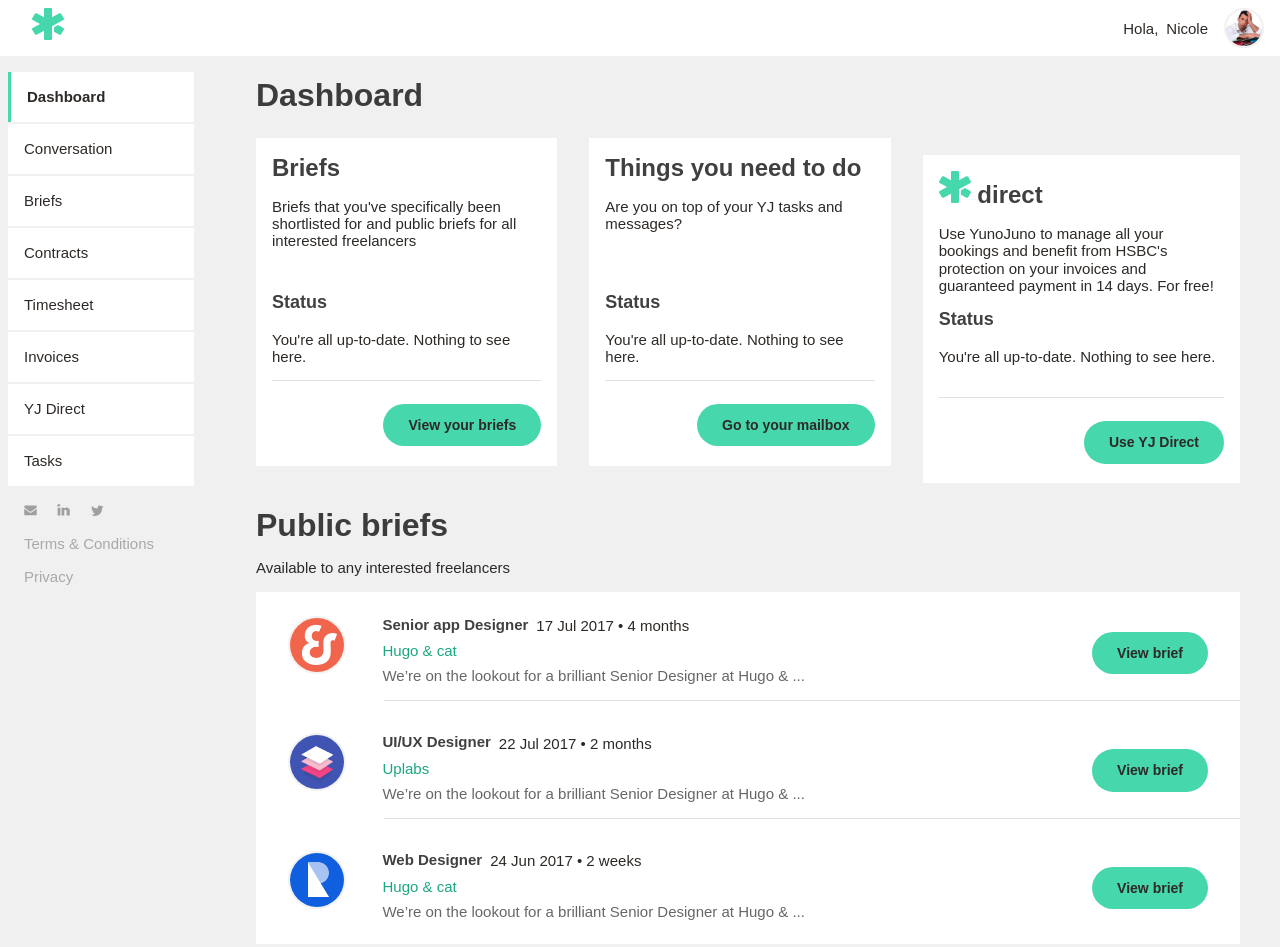
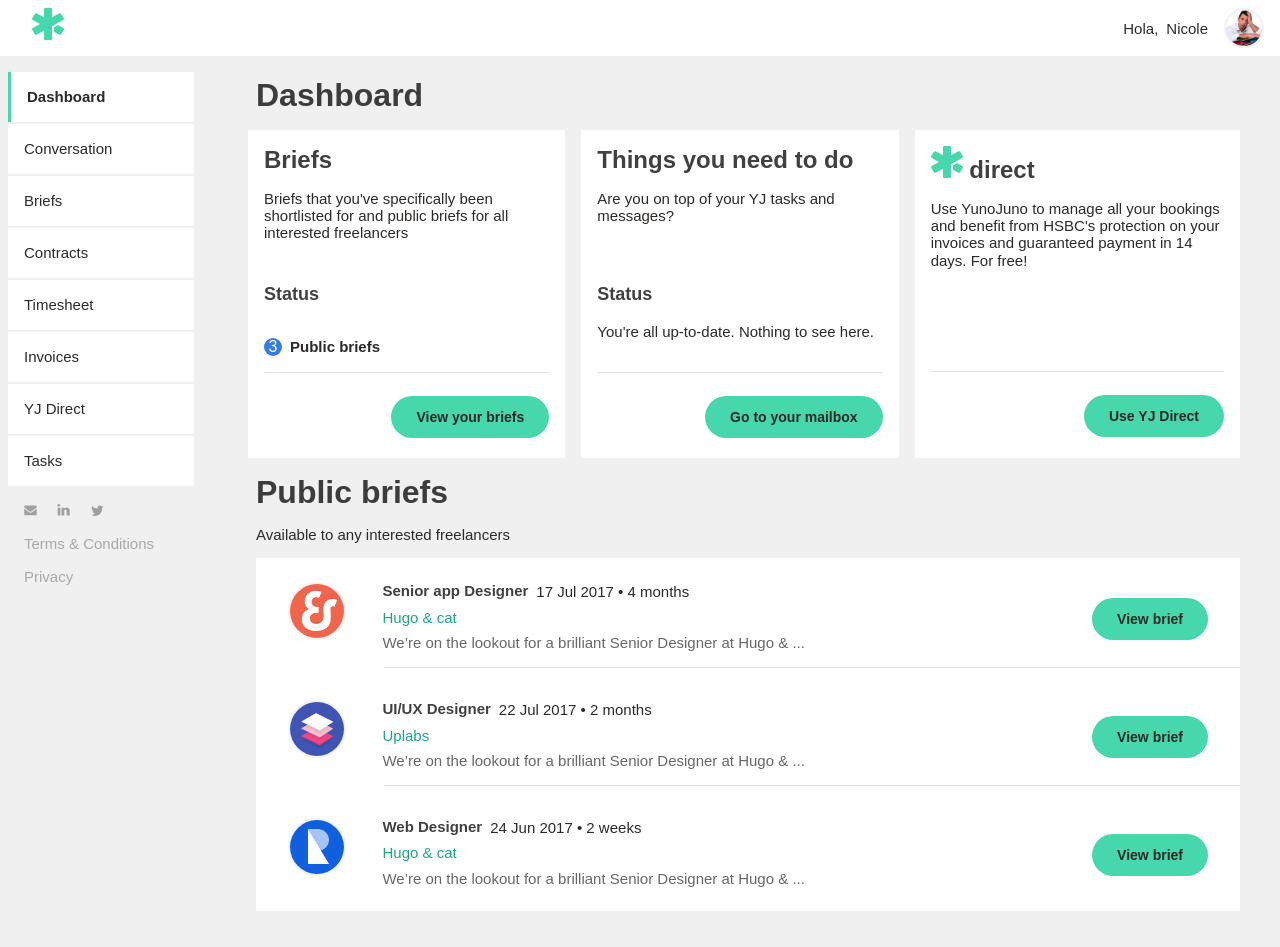
Before and after one commit to james-ciclitira/YJ-prototyping, a plain HTML site: page freelancer-dashboard.html in a window 1280 px wide. Shown: the top 947 px of the page. Drawn offline with nearby package versions, Linux system fonts and the light colour scheme.

Commit message:
notification dot added

```diff
--- a/freelancer-dashboard.html
+++ b/freelancer-dashboard.html
@@ -44,24 +44,24 @@
       <article>
         <h1 class="mb2 pl3">Dashboard</h1>
         <div class="w-100">
-          <div class="w-third-l w-50-m w-100 pa3 dib">
+          <div class="w-third-l w-50-m w-100 pa2 dib">
             <div class="bg-white w-100 pa3 min-w7" style="height: 328px">
               <div style="height: 120px">
               <h2 class="ma0">Briefs</h2>
               <p class="mt3">Briefs that you've specifically been shortlisted for and public briefs for all interested freelancers</p>
-            </div><div style="height: 88px"><h3>Status</h3><p>You're all up-to-date. Nothing to see here.</p></div><hr><button class="br-pill fr pointer pa-button mb2 bg-accent mt2 grow b f6" href="#0">View your briefs</button></div>
-          </div><div class="w-third-l w-50-m w-100 pa3 dib">
+            </div><div style="height: 88px"><h3>Status</h3><div class="bg-blue tc white dib f5 note mr2" style="border-radius: 50%">3</div><p class="b dib">Public briefs</p></div><hr><button class="br-pill fr pointer pa-button mb2 bg-accent mt2 grow b f6" href="#0">View your briefs</button></div>
+          </div><div class="w-third-l w-50-m w-100 pa2 v-top dib">
             <div class="bg-white w-100 pa3 min-w7" style="height: 328px">
               <div style="height: 120px">
               <h2 class="ma0">Things you need to do</h2>
               <p class="mt3">Are you on top of your YJ tasks and messages?</p>
             </div><div style="height: 88px"><h3>Status</h3><p>You're all up-to-date. Nothing to see here.</p></div><hr><button class="br-pill fr pointer pa-button mb2 bg-accent mt2 grow b f6" href="#0">Go to your mailbox</button></div>
-          </div><div class="w-third-l w-50-m w-100 pr0 pl3-ns pa3 dib">
+          </div><div class="w-third-l w-50-m w-100 v-top pr0 pl2-ns pa2 dib">
             <div class="bg-white w-100 pa3 min-w7" style="height: 328px">
               <div style="height: 120px">
               <h2 class="ma0 v-top"><img src="images/logo.svg"> direct</h2>
               <p class="mt3">Use YunoJuno to manage all your bookings and benefit from HSBC's protection on your invoices and guaranteed payment in 14 days. For free!</p>
-            </div><div style="height: 88px"><h3>Status</h3><p>You're all up-to-date. Nothing to see here.</p></div><hr><button class="br-pill fr pointer pa-button mb2 bg-accent mt2 grow b f6" href="#0">Use YJ Direct</button></div>
+            </div><div class="w-100" style="height: 105px"></div><hr><button class="br-pill fr pointer pa-button mb2 bg-accent mt2 grow b f6" href="#0">Use YJ Direct</button></div>
           </div>
       </article>
 
--- a/style.css
+++ b/style.css
@@ -73,6 +73,11 @@ button {
 
 .br4 {
   border-radius: 4px
+}
+
+.note {
+  height: 18px;
+  width: 18px;
 }
 
 .clipping {
```
